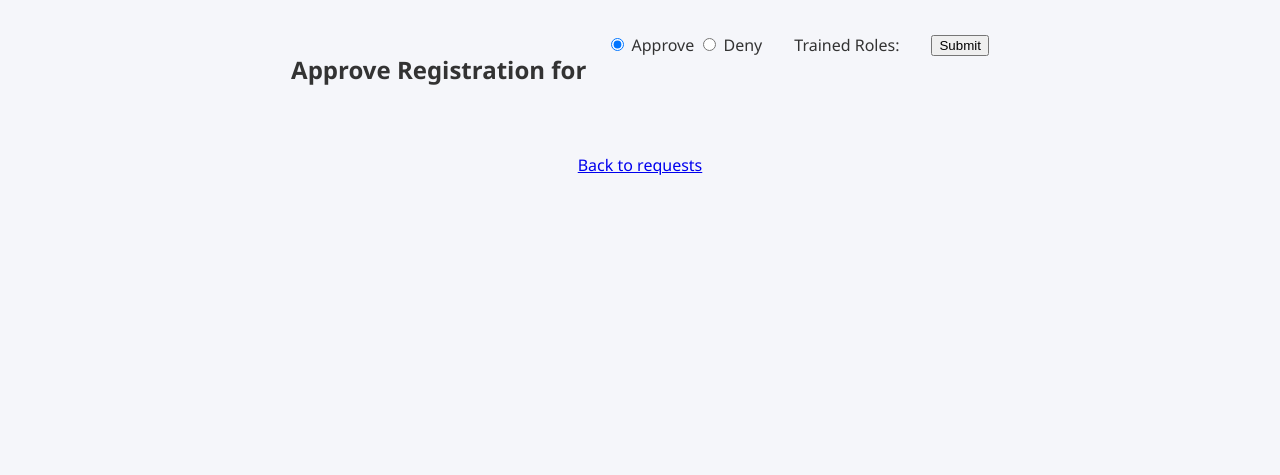
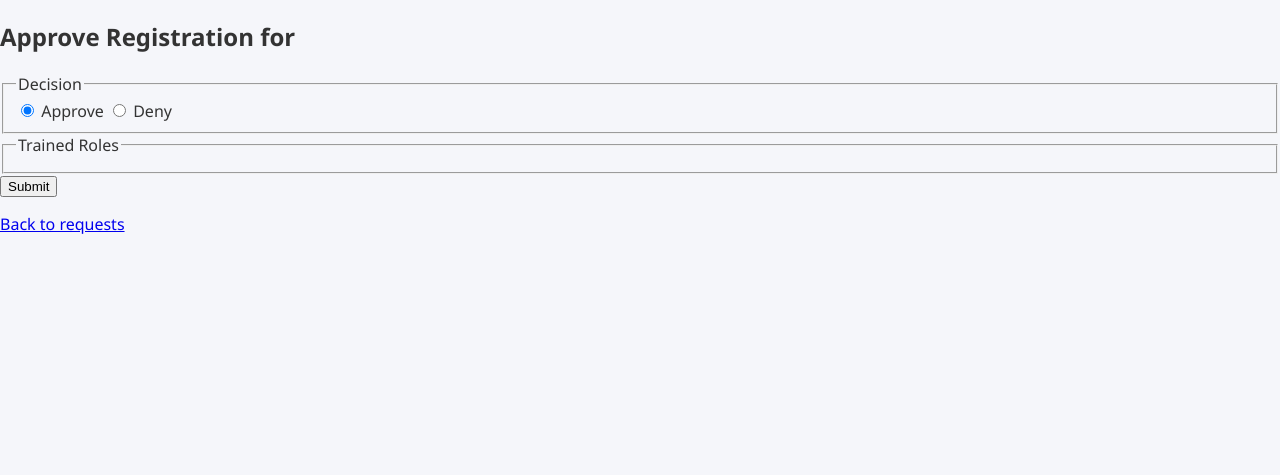
Before and after one commit to badach02/SWENG411-Project-Scheduler, a Django app: template templates/registration_decision.html in a window 1280 px wide. Shown: the part 117-592 px from the top of the page. Run offline with Django 5.2, Linux system fonts and the light colour scheme; the template is opened without the code that fills it, so the values that code supplies are empty.

Commit message:
Updated for manager to assign roles upon confirmation of registration

```diff
--- a/templates/pending.html
+++ b/templates/pending.html
@@ -3,7 +3,7 @@
 
 {% block content %}
 <section class="hero">
-    <h2>Welcome, {{ user.username }}!</h2>
+    <h2>Welcome!</h2>
     <h3>Manager has yet to approve your registration request.</h3>
     <p> Please try again later. </p>
     <a href="{% url 'main:login' %}">Back to login</a>
--- a/templates/registration_decision.html
+++ b/templates/registration_decision.html
@@ -1,17 +1,17 @@
 {% extends "base.html" %}
+
 {% block title %}Approve Registration | Schedule System{% endblock %}
 
 {% block content %}
-<section class="hero">
-    <div class="schedule-container">
+<section>
     <h2>Approve Registration for {{ user.username }}</h2>
 
     <form method="post">
         {% csrf_token %}
 
-            <div style="display: flex; align-items: center; gap: 2rem; flex-wrap: wrap;">
-                <!-- Approve / Deny Inline -->
-                <div>
+        <!-- Decision options -->
+        <fieldset>
+            <legend>Decision</legend>
             <label>
                 <input type="radio" name="decision" value="approve" checked>
                 Approve
@@ -20,26 +20,22 @@
                 <input type="radio" name="decision" value="deny">
                 Deny
             </label>
-                </div>
+        </fieldset>
 
-                <!-- Roles selection (only if approving) -->
-                <div>
-                    <span>Trained Roles:</span>
+        <!-- Roles selection -->
+        <fieldset>
+            <legend>Trained Roles</legend>
             {% for role in roles %}
                 <label>
                     <input type="checkbox" name="roles" value="{{ role }}">
                     {{ role }}
-                        </label>
+                </label><br>
             {% endfor %}
-                </div>
+        </fieldset>
 
-                <div>
         <button type="submit">Submit</button>
-                </div>
-            </div>
     </form>
-    </div>
 
-    <a href="{% url 'main:requests_manager' %}" style="display:block; margin-top:2rem;">Back to requests</a>
+    <p><a href="{% url 'main:requests_manager' %}">Back to requests</a></p>
 </section>
 {% endblock %}
```
Lines whose indentation alone changed are shown as unchanged.
